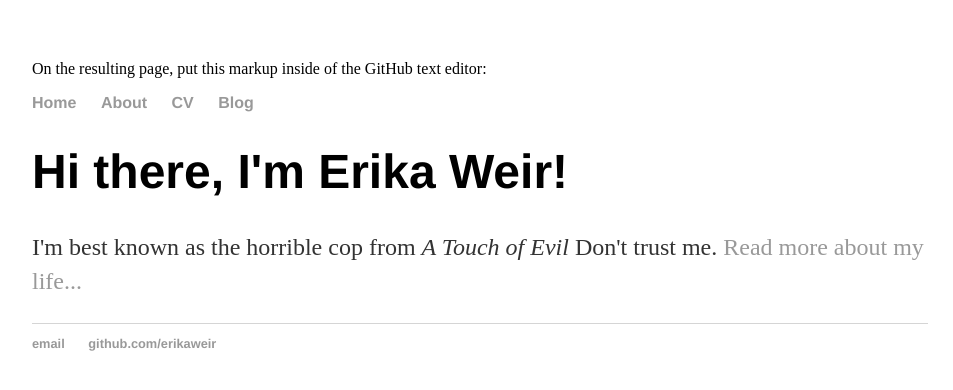
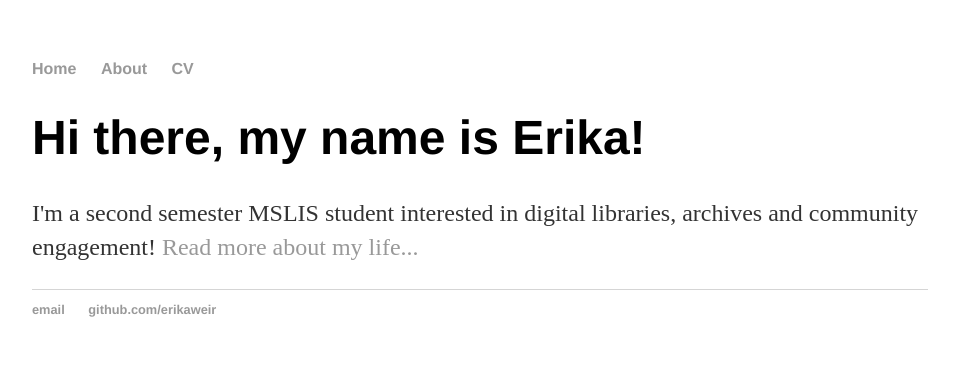
Before and after one commit to tracyJCI/erikaweir.github.io, a Jekyll site: the page built from index.html, in a window 1280 px wide. Shown: the top 390 px of the page, without its empty margins (160-1113 px from the left). Built offline with Jekyll 4.4.1, drawn with Linux system fonts in a browser that asks for light colours.

Commit message:
Update index.html

```diff
--- a/index.html
+++ b/index.html
@@ -1,34 +1,8 @@
-
-
-On the resulting page, put this markup inside of the GitHub text editor:
-
-<!DOCTYPE html>
-<html>
-	<head>
-		<title>Erika Weir, MSLIS Student</title>
-		<!-- link to main stylesheet -->
-		<link rel="stylesheet" type="text/css" href="/css/main.css">
-	</head>
-	<body>
-		<nav>
-    		<ul>
-        		<li><a href="/">Home</a></li>
-	        	<li><a href="/About">About</a></li>
-        		<li><a href="/Resume">CV</a></li>
-        		<li><a href="/blog">Blog</a></li>
-    		</ul>
-		</nav>
-		<div class="container">
-    		<div class="blurb">
-        		<h1>Hi there, I'm Erika Weir!</h1>
-				<p>I'm best known as the horrible cop from <em>A Touch of Evil</em> Don't trust me. <a href="/about">Read more about my life...</a></p>
-    		</div><!-- /.blurb -->
-		</div><!-- /.container -->
-		<footer>
-    		<ul>
-        		<li><a href="mailto:etweir2@illinois.edu">email</a></li>
-        		<li><a href="https://github.com/erikaweir">github.com/erikaweir</a></li>
-			</ul>
-		</footer>
-	</body>
-</html>
+---
+layout: default
+title: Erika Weir, MSLIS Student
+---
+<div class="blurb">
+	<h1>Hi there, my name is Erika!</h1>
+	<p>I'm a second semester MSLIS student interested in digital libraries, archives and community engagement! <a href="/about">Read more about my life...</a></p>
+</div><!-- /.blurb --
```
